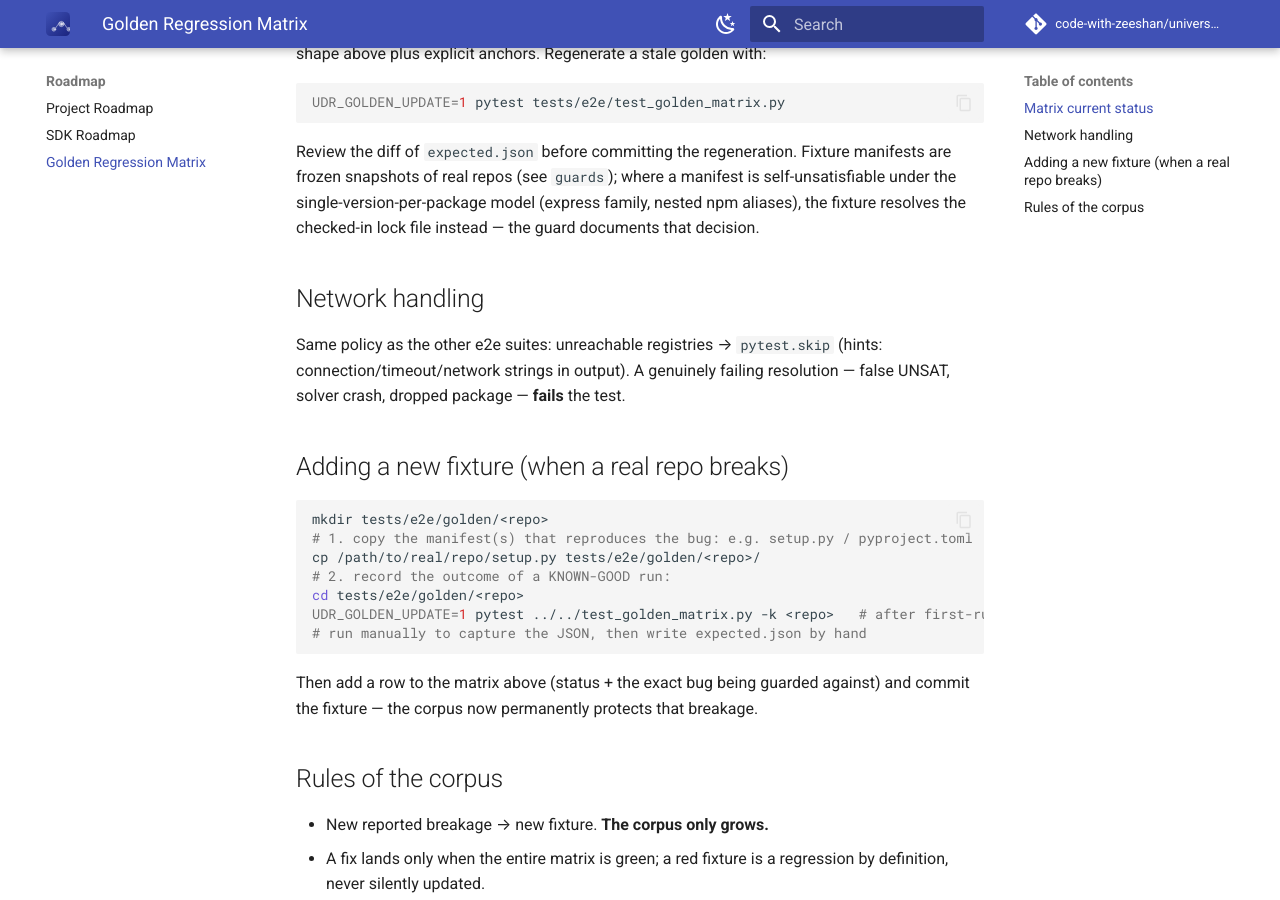
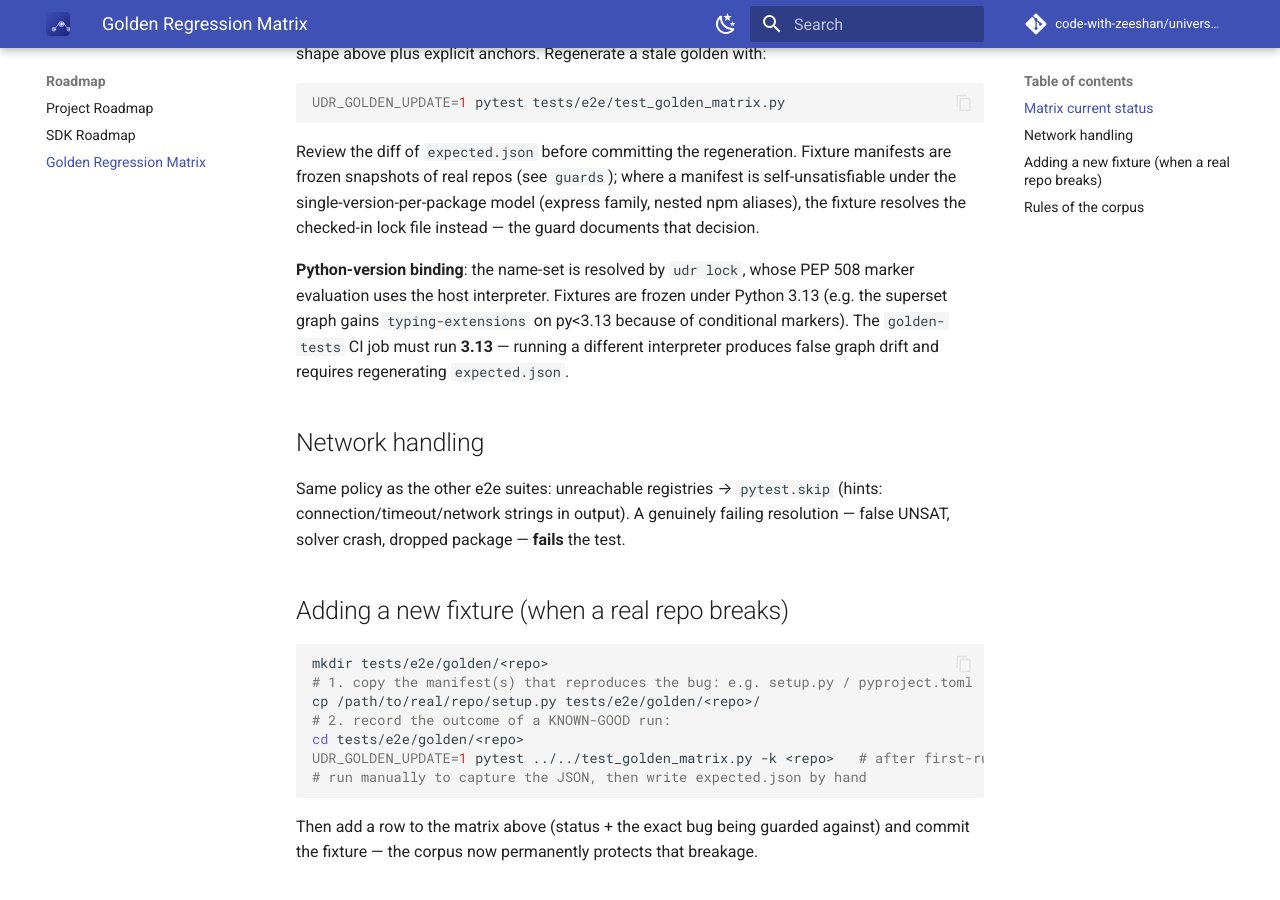
Before and after one commit to code-with-zeeshan/universal-dependency-resolver, an MkDocs documentation site: the page built from docs/GOLDEN_MATRIX.md, in a window 1280 px wide and 900 px high, scrolled down 1492 px. Built offline with MkDocs 1.6.1 and Material for MkDocs 9.7.7, drawn with Linux system fonts in a browser that asks for light colours; comment, search, counter and statistics services are not loaded.

Commit message:
ci: golden-tests ran under wrong Python and a never-hitting cache key
golden-tests had never passed on CI:
- 193d254: cilium killed by the global 120s pytest timeout (fixed in 393a174)
- 393a174/42ffa77: superset graph drift — the fixtures were frozen under
  Python 3.13, but the job ran 3.12, whose marker evaluation adds
  'typing-extensions' to the superset graph (conditional dep for py<3.13)

Fix:
- run golden-tests on Python 3.13, matching the fixture generation
  environment (documented in GOLDEN_MATRIX.md)
- cache key used github.run_id, which can never hit its own key, so every
  run silently restored the previous run's registry snapshot; key it on
  fixture content instead

```diff
--- a/docs/GOLDEN_MATRIX.md
+++ b/docs/GOLDEN_MATRIX.md
@@ -41,6 +41,13 @@ manifest is self-unsatisfiable under the single-version-per-package model
 (express family, nested npm aliases), the fixture resolves the checked-in
 lock file instead — the guard documents that decision.
 
+**Python-version binding**: the name-set is resolved by `udr lock`, whose
+PEP 508 marker evaluation uses the host interpreter. Fixtures are frozen
+under Python 3.13 (e.g. the superset graph gains `typing-extensions` on
+py<3.13 because of conditional markers). The `golden-tests` CI job must run
+**3.13** — running a different interpreter produces false graph drift and
+requires regenerating `expected.json`.
+
 ## Network handling
 
 Same policy as the other e2e suites: unreachable registries → `pytest.skip`
```
Also changed, not shown: 1 other file.
